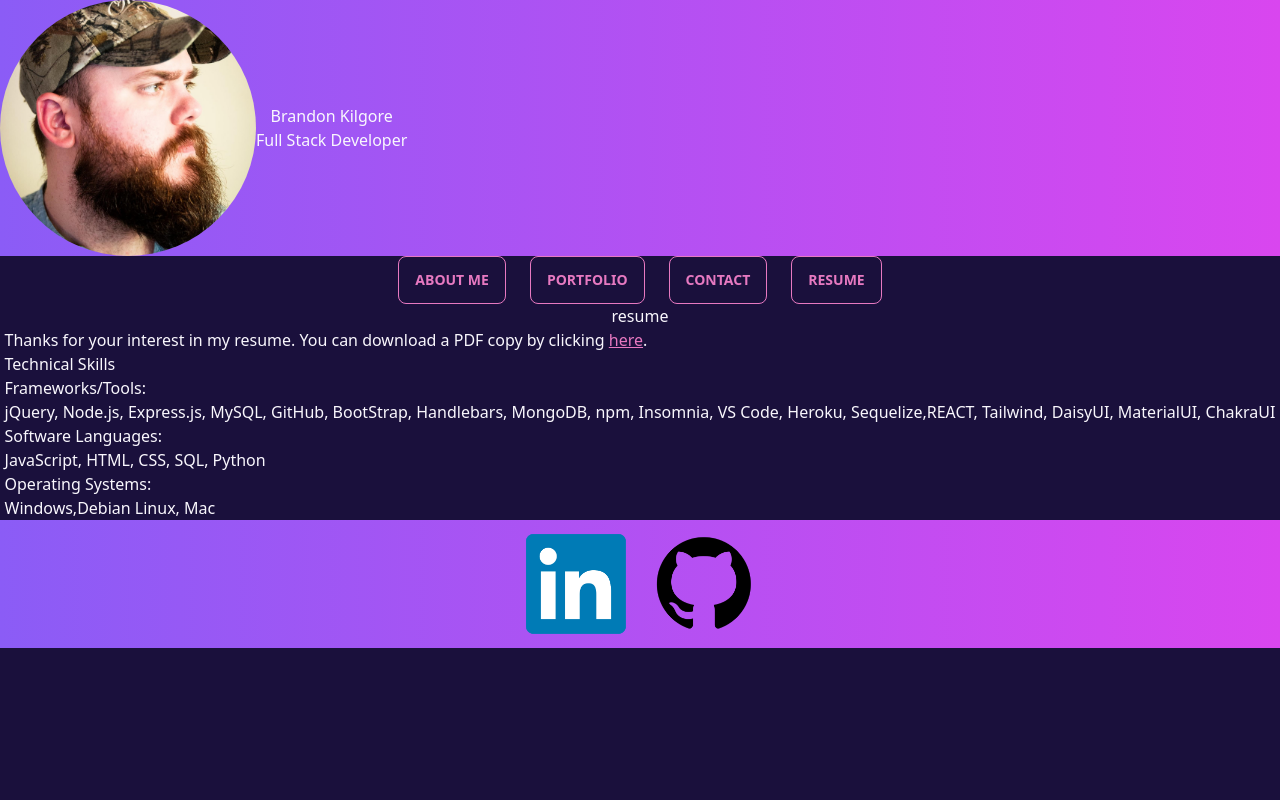
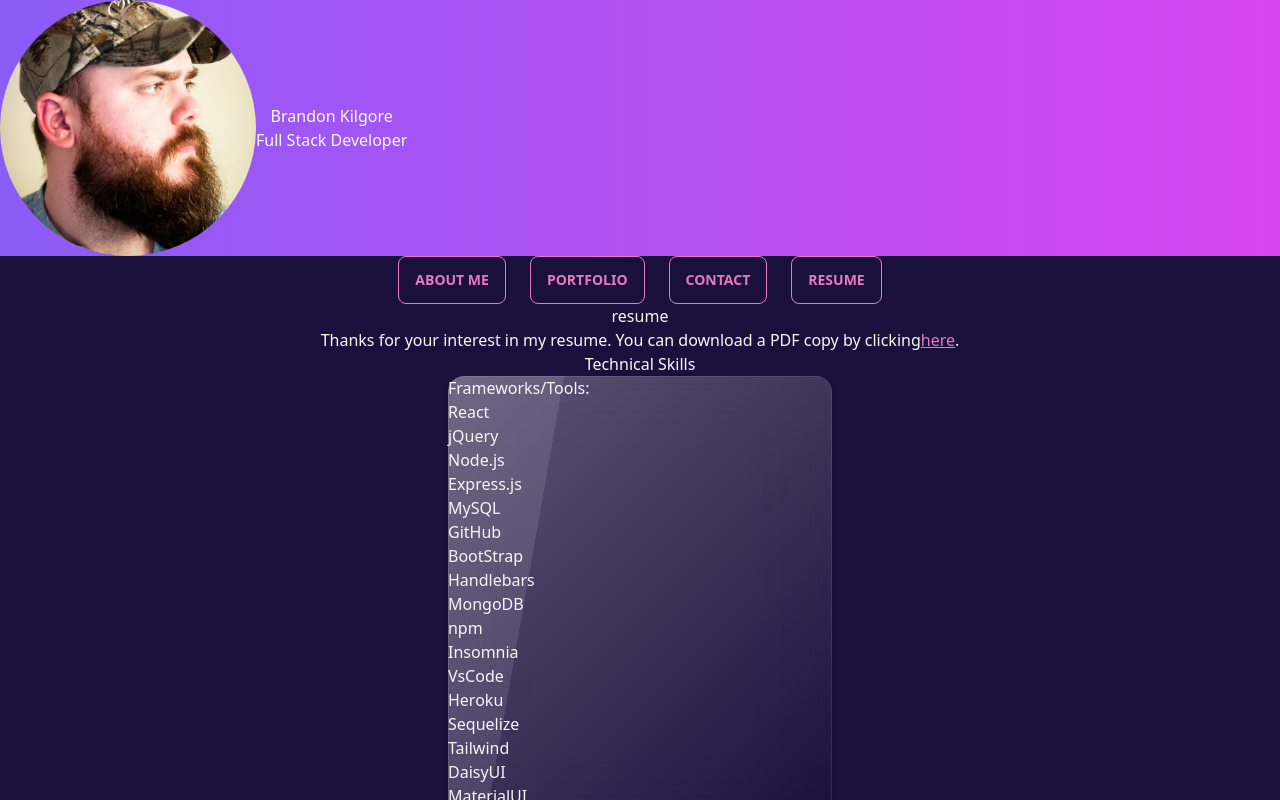
Before and after one commit to Brandonk1023/React-Professional-Portfolio, a React (Create React App) app: page / in a window 1280 px wide. Both pictures are taken after a click on the button "RESUME". Shown: the top 800 px of the page. Built offline with nearby package versions, Linux system fonts and the light colour scheme.

Commit message:
added information and beginning styling to resume

```diff
--- a/src/components/resume.js
+++ b/src/components/resume.js
@@ -6,9 +6,8 @@ const Resume = () => {
     <div className="flex flex-col mx-auto">
       <h2 className="flex justify-center">resume</h2>
       <p>
-        {" "}
         Thanks for your interest in my resume. You can download a PDF copy by
-        clicking{" "}
+        clicking
         <a
           className="link link-primary"
           href={resume}
@@ -18,23 +17,50 @@ const Resume = () => {
         </a>
         .
       </p>
-      <div>
+      <div className="flex flex-col mx-auto">
         <p>
-          Technical Skills
-          <h3>Frameworks/Tools:</h3>
+          <h3 className="flex justify-center">Technical Skills</h3>
+          <section className="card w-96 glass">
+          <h4>Frameworks/Tools:</h4>
           <ul>
-            <li>
-              jQuery, Node.js, Express.js, MySQL, GitHub, BootStrap, Handlebars,
-              MongoDB, npm, Insomnia, VS Code, Heroku, Sequelize,REACT,
-              Tailwind, DaisyUI, MaterialUI, ChakraUI
-            </li>
+            <li>React</li>
+            <li>jQuery</li>
+            <li>Node.js</li>
+            <li>Express.js</li>
+            <li>MySQL</li>
+            <li>GitHub</li>
+            <li>BootStrap</li>
+            <li>Handlebars</li>
+            <li>MongoDB</li>
+            <li>npm</li>
+            <li>Insomnia</li>
+            <li>VsCode</li>
+            <li>Heroku</li>
+            <li>Sequelize</li>
+            <li>Tailwind</li>
+            <li>DaisyUI</li>
+            <li>MaterialUI</li>
+            <li>ChakraUI</li>
           </ul>
-          <h3>Software Languages:</h3>
+          </section>
+          <section className="card w-96 glass">
+          <h4>Software Languages:</h4>
           <ul>
-            JavaScript, HTML, CSS, SQL, Python
-            <h3>Operating Systems:</h3>
-            Windows,Debian Linux, Mac
+            <li>JavaScript</li>
+            <li>HTML</li>
+            <li>CSS</li>
+            <li>SQL</li>
+            <li>Python</li>
           </ul>
+          </section>
+          <section className="card w-96 glass">
+          <h4>Operating Systems:</h4>
+          <ul>
+            <li>Windows</li>
+            <li>Debian Linux</li>
+            <li>Mac</li>
+          </ul>
+          </section>
         </p>
       </div>
     </div>
```
